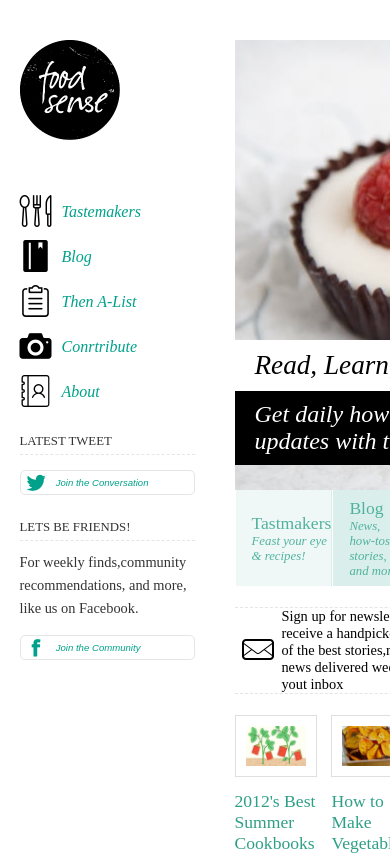
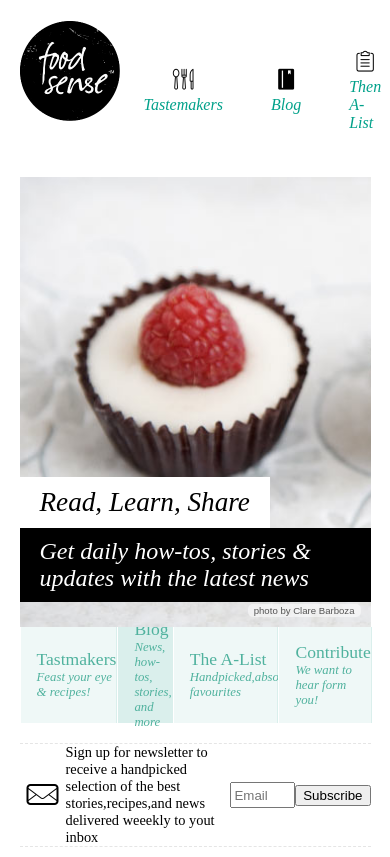
Before and after one commit to YingjiaZhang/3week-3page-07-template-2, a plain HTML site: page index-update.html in a window 390 px wide. Shown: the top 857 px of the page. Drawn offline with Linux system fonts and the light colour scheme.

Commit message:
add @media about max-width 850px

```diff
--- a/styles/main-update.css
+++ b/styles/main-update.css
@@ -299,3 +299,47 @@ footer .footer-left {
     font-size: 2em;
     color: #878787;
 }
+
+@media screen and (max-width: 850px) {  /* 浏览器显示宽度小于850px显示 */
+    body {
+        padding: 0;
+    }
+
+    .container .content {
+        flex-direction: column;
+    }
+
+    .content .aside-section {
+        display: none;
+    }
+
+    .content .left-aside {
+        display: flex;
+        flex-direction: row;
+        justify-content: space-between;
+        padding: 1.3em 0;
+        width: 100%;
+    }
+
+    .left-aside .logo {
+        padding: 0;
+    }
+
+    .left-aside .nav {
+        display: flex;
+        flex-direction: row;
+    }
+
+     .nav .nav-item {
+         display: flex;
+         flex-direction: column;
+         justify-content: center;
+         align-items: center;
+         margin: 1.5em;
+     }
+
+    .left-aside .iconfont {
+        font-size: 1.3em;
+        margin: 5px 0;
+    }
+}
```
